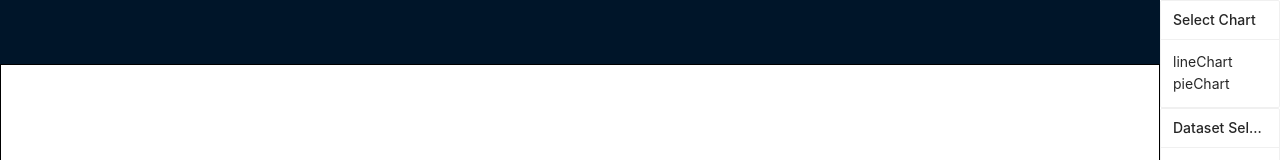
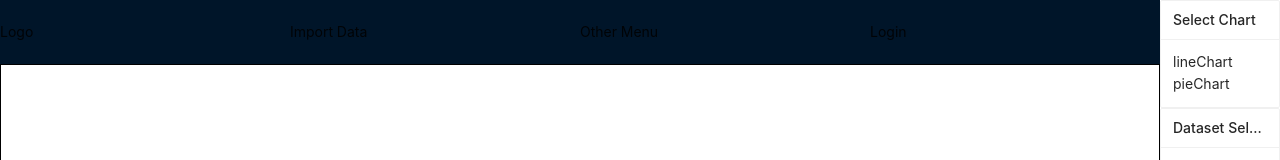
Before and after one commit to ntyukaev/everblaze, a React (Create React App) app: page / in a window 1280 px wide. Shown: the top 160 px of the page. Built offline with nearby package versions, Linux system fonts and the light colour scheme.

Commit message:
Squashed commit of the following:
commit c985ab993f47cd4a6ce653b1ccf5c5ddbf020d25
Author: Nikolay Tyukaev <ntyukaev@gmail.com>
Date:   Mon Jun 27 19:20:10 2022 +0300

    top menu initial layout

```diff
--- /dev/null
+++ b/src/components/layout/TopMenu/TopMenu.css
@@ -0,0 +1,4 @@
+
+.top-menu {
+  background-color: #fff;
+}
--- a/src/components/layout/TopMenu/TopMenu.js
+++ b/src/components/layout/TopMenu/TopMenu.js
@@ -1,15 +1,23 @@
-import { Layout } from 'antd'
+import { Layout, Row, Col } from 'antd'
+import './TopMenu.css'
 
 const { Header } = Layout
 
 const TopMenu = () => {
   return (
     <Header
-      className="site-layout-background"
+      className='top-menu'
       style={{
         padding: 0,
       }}
-    />
+    >
+      <Row>
+        <Col span={6}>Logo</Col>
+        <Col span={6}>Import Data</Col>
+        <Col span={6}>Other Menu</Col>
+        <Col span={6}>Login</Col>
+      </Row>
+    </Header>
   )
 }
 
```
